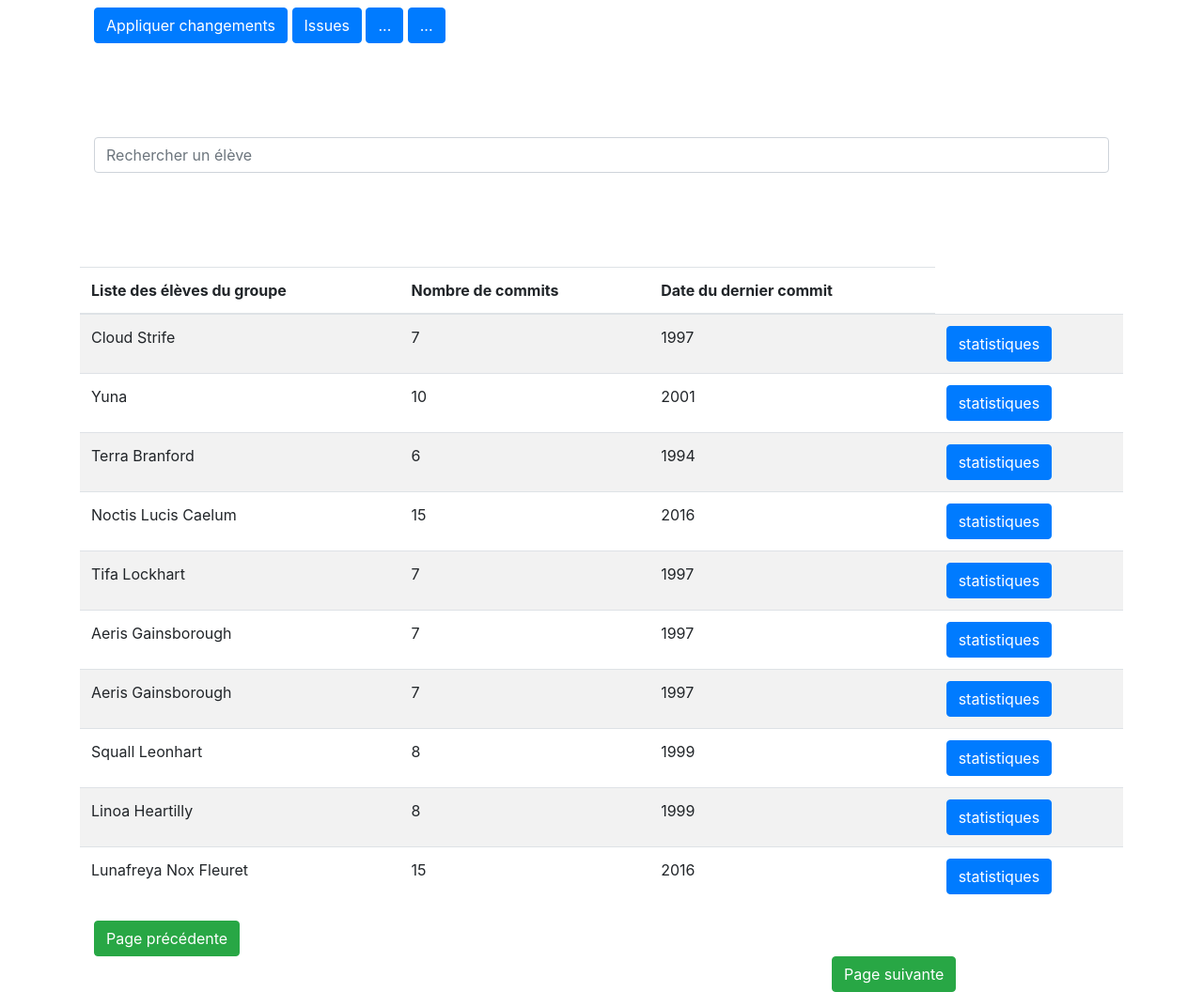
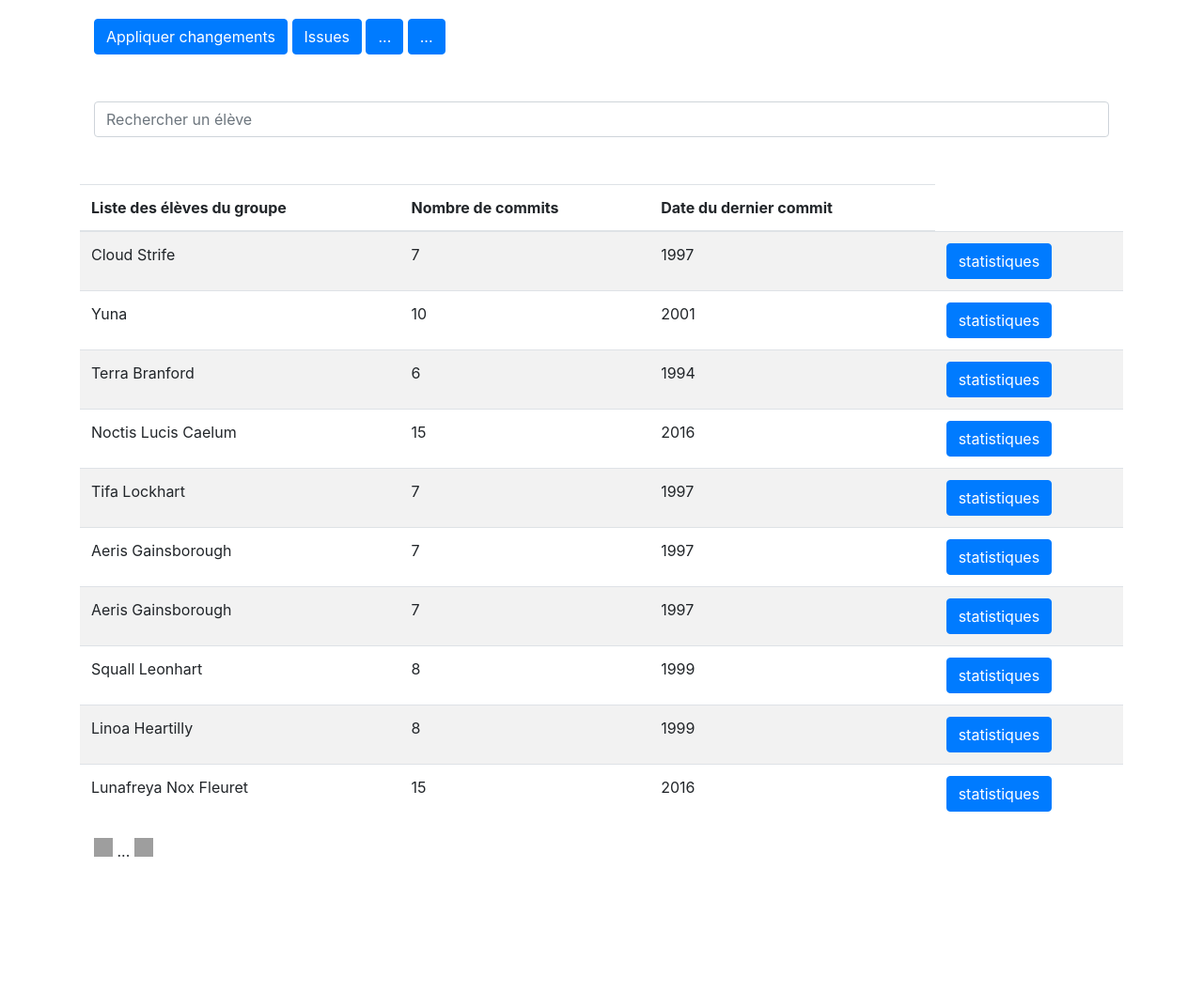
Before and after one commit to cljoly/telecomnancy-web, a Flask app: page /group in a window 1280 px wide. Shown: the part 168-1224 px from the top of the page at 94% size. After the commit the page ends 1080 px from the top, so only its background shows below. Run offline with Flask 2, Linux system fonts and the light colour scheme; some libraries are stand-ins or nearby versions; grey boxes are pictures that could not be loaded.

Commit message:
Changements de design sur des bouttons

```diff
--- a/templates/group.html
+++ b/templates/group.html
@@ -7,14 +7,14 @@
 {% block content %}
 
     <section id="groupContent" class="container">
-      <div class="container" style="margin-bottom: 100px">
+      <div class="container" style="margin-bottom: 50px; margin-top: 20px">
         <button type="button" name="button" class="btn btn-primary">Appliquer changements</button>
         <button type="button" name="button" class="btn btn-primary"> Issues</button>
         <button type="button" name="button" class="btn btn-primary"> ... </button>
         <button type="button" name="button" class="btn btn-primary"> ... </button>
       </div>
       <div class="container">
-        <input type="search" id="searchStudent" class="form-control" placeholder="Rechercher un élève" style="margin-bottom: 100px">
+        <input type="search" id="searchStudent" class="form-control" placeholder="Rechercher un élève" style="margin-bottom: 50px">
       </div>
       <table class="table table-striped">
           <thead>
@@ -88,9 +88,10 @@
         </tbody>
       </table>
 
-      <div class="container" style="display: inLine;">
-        <button type="button" name="button" class="btn btn-success">Page précédente</button>
-        <button type="button" name="button" style="margin-left: 800px;" class="btn btn-success">Page suivante</button>
+      <div class="container" style="display: inLine">
+        <input type="image" src="https://image.flaticon.com/icons/png/512/130/130884.png" style="height:20px; width: 20px; -moz-transform: scaleX(-1); -o-transform: scaleX(-1); -webkit-transform: scaleX(-1); transform: scaleX(-1);">
+          <label>...</label>
+        <input type="image" src="https://image.flaticon.com/icons/png/512/130/130884.png" style="height:20px; width: 20px">
       </div>
     </section>
 
```
